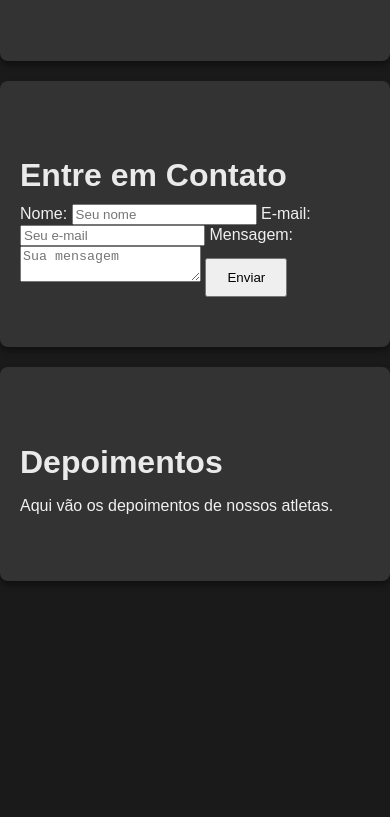
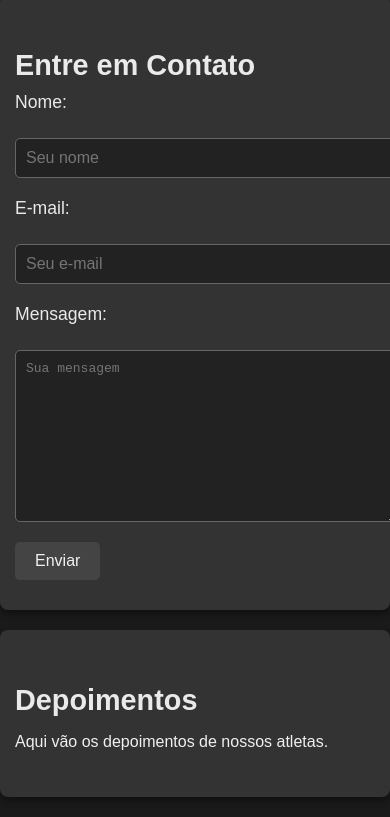
Before and after one commit to H4MI4/RaulNext, a plain HTML site: page index.html in a window 390 px wide. Shown: the part 669-1486 px from the top of the page. Before the commit the page ends 1270 px from the top, so only its background shows below. Drawn offline with Linux system fonts and the light colour scheme.

Commit message:
Update style.css

```diff
--- a/style.css
+++ b/style.css
@@ -44,4 +44,108 @@ section {
 /* Estilo dos botões */
 button {
     padding: 10px 20px;
-    background-color: #44444
+    background-color: #444444; /* Cor de fundo do botão */
+    color: #f0f0f0; /* Cor do texto do botão */
+    border: none;
+    cursor: pointer;
+    font-size: 1em;
+    border-radius: 5px;
+    transition: background-color 0.3s;
+}
+
+button:hover {
+    background-color: #555555; /* Cor do botão ao passar o mouse */
+}
+
+/* Estilo do formulário */
+form {
+    display: flex;
+    flex-direction: column;
+    gap: 15px;
+}
+
+input, textarea {
+    padding: 10px;
+    font-size: 1em;
+    border: 1px solid #666666; /* Borda mais suave */
+    border-radius: 5px;
+    margin: 5px 0;
+    background-color: #222222; /* Fundo escuro para os campos de entrada */
+    color: #f0f0f0; /* Texto claro */
+}
+
+input[type="text"], input[type="email"] {
+    width: 100%;
+}
+
+textarea {
+    width: 100%;
+    height: 150px;
+}
+
+/* Estilo para animação de scroll */
+.section.animate {
+    opacity: 1;
+    transform: translateY(0);
+    transition: opacity 0.5s, transform 0.5s;
+}
+
+.section {
+    opacity: 0;
+    transform: translateY(20px);
+}
+
+/* Estilos do botão de rolar para o topo */
+#scrollToTopBtn {
+    display: none;
+    position: fixed;
+    bottom: 20px;
+    right: 20px;
+    background-color: #444444; /* Fundo escuro do botão */
+    color: #f0f0f0; /* Texto claro */
+    border: none;
+    padding: 10px 20px;
+    border-radius: 5px;
+    cursor: pointer;
+    font-size: 1.2em;
+    box-shadow: 0 4px 6px rgba(0, 0, 0, 0.4); /* Sombra mais forte */
+}
+
+#scrollToTopBtn:hover {
+    background-color: #555555; /* Cor do botão ao passar o mouse */
+}
+
+/* Estilos do formulário de contato */
+#contactForm {
+    max-width: 600px;
+    margin: 0 auto;
+}
+
+label {
+    font-size: 1.1em;
+    margin-bottom: 5px;
+    color: #eaeaea; /* Texto suave para os rótulos */
+}
+
+#contactForm button {
+    align-self: flex-start;
+}
+
+/* Estilos adicionais para o layout */
+@media (max-width: 768px) {
+    h1, h2 {
+        font-size: 1.8em;
+    }
+
+    #hero h1 {
+        font-size: 2.5em;
+    }
+
+    #hero p {
+        font-size: 1em;
+    }
+
+    section {
+        padding: 30px 15px;
+    }
+}
```
